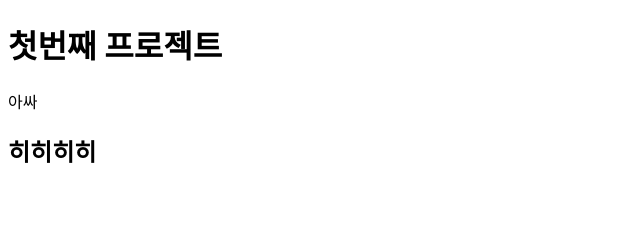
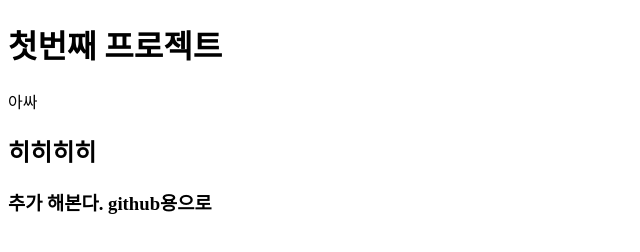
Before and after one commit to soon-jeong/soon-project, a plain HTML site: page index.html in a window 1280 px wide. Shown: the whole page, without its empty margins (0-640 px from the left). Drawn offline with Linux system fonts and the light colour scheme.

Commit message:
first commit

```diff
--- a/index.html
+++ b/index.html
@@ -11,5 +11,7 @@
     <h1>첫번째 프로젝트</h1>
     <p>아싸</p>
     <h2>히히히히</h2>
+
+    <h3>추가 해본다.  github용으로 </h3>
   </body>
 </html>
```
